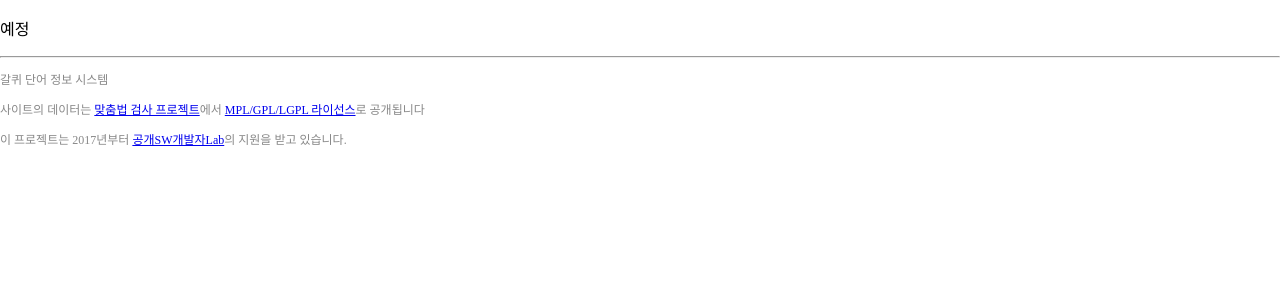
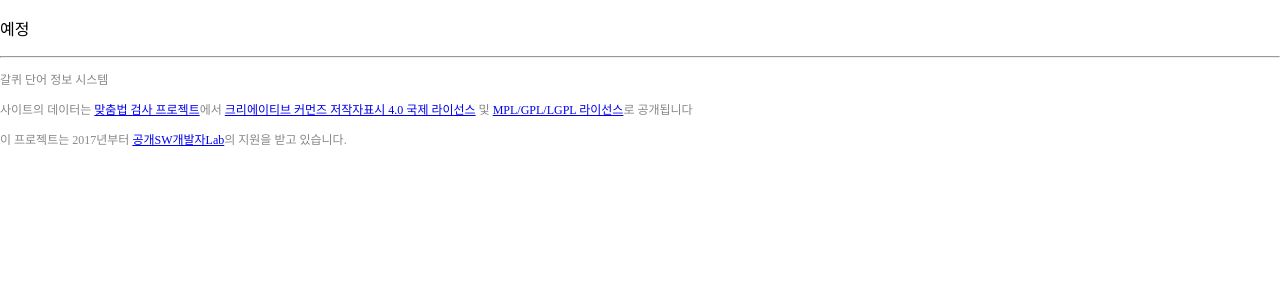
Before and after one commit to spellcheck-ko/galkwi, a Django app: page /stat/ in a window 1280 px wide. Shown: the part 85-385 px from the top of the page. Run offline with Django 3.2, Linux system fonts and the light colour scheme.

Commit message:
신규 기여에 대해 CC-BY 라이선스 사용

```diff
--- a/galkwiapp/forms.py
+++ b/galkwiapp/forms.py
@@ -72,7 +72,7 @@ class SuggestionRemoveForm(forms.Form):
 
 
 class TermsAgreeForm(forms.Form):
-    label_license = "기여한 내용을 MPL/GPL/LGPL 라이선스로 배포하는데 동의합니다. 이 동의는 철회할 수 없습니다."
+    label_license = "기여한 내용을 크리에이티브 커먼즈 저작자표시 4.0 국제 라이선스(CC-BY)로 배포하는데 동의합니다. 이 동의는 철회할 수 없습니다."
     label_responsible = "저작권 문제가 없는 데이터만 기여했습니다. 저작권 위반에 따른 책임은 기여자에게 있습니다."
 
     agree_license = forms.BooleanField(label=label_license)
--- a/galkwiapp/templates/base.html
+++ b/galkwiapp/templates/base.html
@@ -31,7 +31,7 @@
 <div id="footer">
 <hr/>
 <div><p>갈퀴 단어 정보 시스템</p></div>
-<div id="license"><p>사이트의 데이터는 <a href="https://github.com/spellcheck-ko/">맞춤법 검사 프로젝트</a>에서 <a href="http://www.mozilla.org/MPL/">MPL/GPL/LGPL 라이선스</a>로 공개됩니다</p></div>
+<div id="license"><p>사이트의 데이터는 <a href="https://github.com/spellcheck-ko/">맞춤법 검사 프로젝트</a>에서 <a href="https://creativecommons.org/licenses/by/4.0/">크리에이티브 커먼즈 저작자표시 4.0 국제 라이선스</a> 및 <a href="http://www.mozilla.org/MPL/">MPL/GPL/LGPL 라이선스</a>로 공개됩니다</p></div>
 <p>
 이 프로젝트는 2017년부터 <a href="http://kosslab.kr">공개SW개발자Lab</a>의 지원을 받고 있습니다.
 </div>
```
